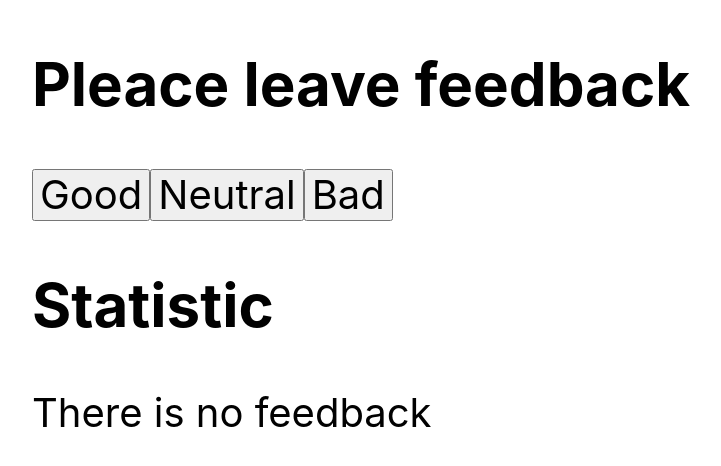
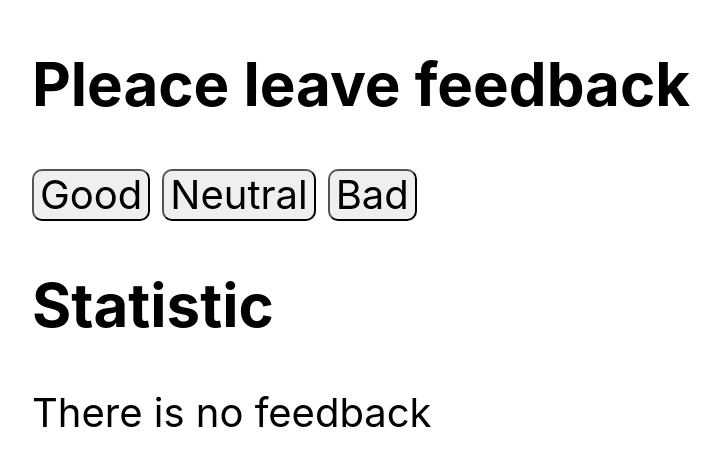
Before and after one commit to Konashuk/goit-react-hw-02-feedback, a React (Create React App) app: page / in a window 1280 px wide. Shown: the part 162-628 px from the top of the page, without its empty margins (279-1000 px from the left). Built offline with nearby package versions, Linux system fonts and the light colour scheme.

Commit message:
add style for button

```diff
--- a/src/components/feedback/feedback.js
+++ b/src/components/feedback/feedback.js
@@ -1,6 +1,6 @@
 import { Component } from 'react';
 import { Statictics } from './statistics';
-import { FeedbackOptions } from 'components/feedbackOptions';
+import { FeedbackOptions } from 'components/feedback/feedbackOptions';
 import { Section } from './section';
 import { Notification } from './notification';
 
--- /dev/null
+++ b/src/components/feedback/feedbackOptions.js
@@ -0,0 +1,11 @@
+import { ContainerButton, Button } from './feedbackOptions.styled';
+
+export const FeedbackOptions = ({ good, neutral, bad }) => {
+  return (
+    <ContainerButton>
+      <Button onClick={good}>Good</Button>
+      <Button onClick={neutral}>Neutral</Button>
+      <Button onClick={bad}>Bad</Button>
+    </ContainerButton>
+  );
+};
--- /dev/null
+++ b/src/components/feedback/feedbackOptions.styled.js
@@ -0,0 +1,15 @@
+import styled from 'styled-components';
+
+export const ContainerButton = styled.div`
+  display: flex;
+  gap: 12px;
+`;
+
+export const Button = styled.button`
+  border-radius: 10px;
+  cursor: pointer;
+  &:hover {
+    background-color: blue;
+    color: white;
+  }
+`;
--- a/src/components/feedback/statistics.js
+++ b/src/components/feedback/statistics.js
@@ -7,7 +7,6 @@ export const Statictics = ({
 }) => {
   return (
     <div>
-      <h2>Statistic</h2>
       <p>Good: {good}</p>
       <p>Neutral: {neutral}</p>
       <p>Bad: {bad}</p>
--- a/src/components/feedbackOptions.js
+++ /dev/null
@@ -1,9 +0,0 @@
-export const FeedbackOptions = ({ good, neutral, bad }) => {
-  return (
-    <div>
-      <button onClick={good}>Good</button>
-      <button onClick={neutral}>Neutral</button>
-      <button onClick={bad}>Bad</button>
-    </div>
-  );
-};
```
